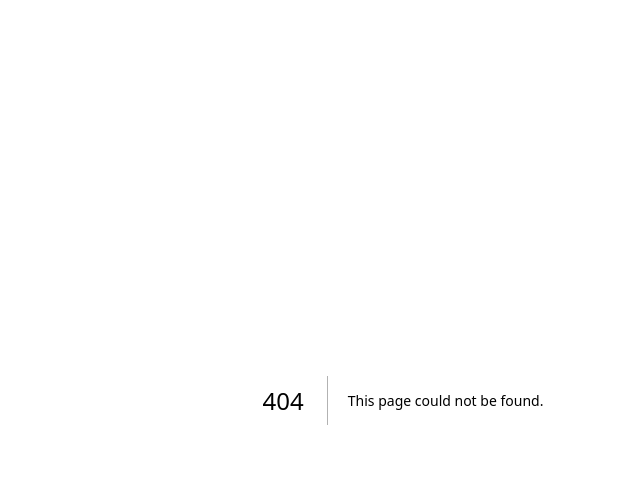
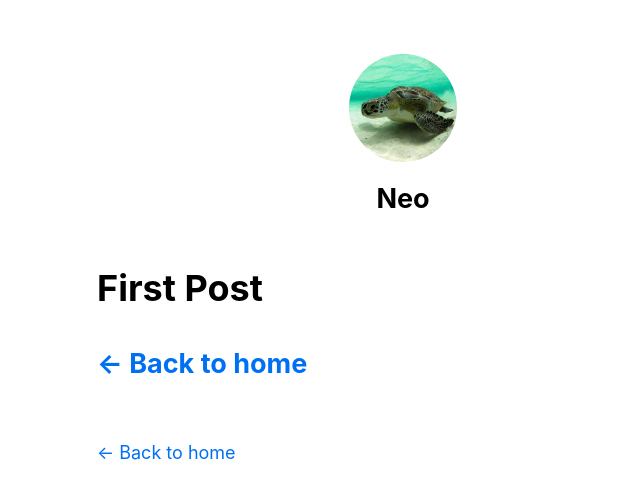
Before and after one commit to davidvsop/timeline, a Next.js app: page /posts/first-post in a window 1280 px wide. Before the commit this address had no page. Shown: the top 498 px of the page, without its empty margins (237-877 px from the left). Built offline with nearby package versions, Linux system fonts and the light colour scheme.

Commit message:
starting the site

```diff
--- /dev/null
+++ b/components/alert.module.css
@@ -0,0 +1,6 @@
+.success {
+  color: green;
+}
+.error {
+  color: red;
+}
--- /dev/null
+++ b/components/layout.js
@@ -0,0 +1,69 @@
+import Head from 'next/head';
+import Image from 'next/image';
+import styles from './layout.module.css';
+import utilStyles from '../styles/utils.module.css';
+import Link from 'next/link';
+
+const name = 'Neo';
+export const siteTitle = 'Neo Website';
+
+export default function Layout({ children, home }) {
+  return (
+    <div className={styles.container}>
+      <Head>
+        <link rel="icon" href="/favicon.ico" />
+        <meta
+          name="description"
+          content="Learn how to build a personal website using Next.js"
+        />
+        <meta
+          property="og:image"
+          content={`https://og-image.vercel.app/${encodeURI(
+            siteTitle,
+          )}.png?theme=light&md=0&fontSize=75px&images=https%3A%2F%2Fassets.vercel.com%2Fimage%2Fupload%2Ffront%2Fassets%2Fdesign%2Fnextjs-black-logo.svg`}
+        />
+        <meta name="og:title" content={siteTitle} />
+        <meta name="twitter:card" content="summary_large_image" />
+      </Head>
+      <header className={styles.header}>
+        {home ? (
+          <>
+            <Image
+              priority
+              src="/images/profile.jpg"
+              className={utilStyles.borderCircle}
+              height={144}
+              width={144}
+              alt=""
+            />
+            <h1 className={utilStyles.heading2Xl}>{name}</h1>
+          </>
+        ) : (
+          <>
+            <Link href="/">
+              <Image
+                priority
+                src="/images/profile.jpg"
+                className={utilStyles.borderCircle}
+                height={108}
+                width={108}
+                alt=""
+              />
+            </Link>
+            <h2 className={utilStyles.headingLg}>
+              <Link href="/" className={utilStyles.colorInherit}>
+                {name}
+              </Link>
+            </h2>
+          </>
+        )}
+      </header>
+      <main>{children}</main>
+      {!home && (
+        <div className={styles.backToHome}>
+          <Link href="/">← Back to home</Link>
+        </div>
+      )}
+    </div>
+  );
+}
--- /dev/null
+++ b/components/layout.module.css
@@ -0,0 +1,15 @@
+.container {
+  max-width: 36rem;
+  padding: 0 1rem;
+  margin: 3rem auto 6rem;
+}
+
+.header {
+  display: flex;
+  flex-direction: column;
+  align-items: center;
+}
+
+.backToHome {
+  margin: 3rem 0 0;
+}
--- a/package.json
+++ b/package.json
@@ -12,5 +12,10 @@
   },
   "engines": {
     "node": ">=18"
+  },
+  "devDependencies": {
+    "autoprefixer": "^10.4.16",
+    "postcss": "^8.4.32",
+    "tailwindcss": "^3.3.6"
   }
 }
--- /dev/null
+++ b/pages/_app.js
@@ -0,0 +1,6 @@
+// `pages/_app.js`
+import '../styles/global.css';
+
+export default function App({ Component, pageProps }) {
+  return <Component {...pageProps} />;
+}
--- /dev/null
+++ b/pages/posts/first-post.js
@@ -0,0 +1,25 @@
+import Link from 'next/link';
+import Head from 'next/head';
+import Layout from '../../components/layout';
+// import Script from 'next/script';
+
+export default function FirstPost() {
+  return (
+    <Layout>
+      <Head>
+        <title>First Post</title>
+      </Head>
+      {/* <Script
+        src="https://connect.facebook.net/en_US/sdk.js"
+        strategy="lazyOnload"
+        onLoad={() =>
+          console.log(`script loaded correctly, window.FB has been populated`)
+        }
+      /> */}
+      <h1>First Post</h1>
+      <h2>
+        <Link href="/">← Back to home</Link>
+      </h2>
+    </Layout>
+  );
+}
--- a/styles/global.css
+++ b/styles/global.css
@@ -1,32 +1,28 @@
+/* I can only be used in the _app.js file */
 html,
 body {
   padding: 0;
   margin: 0;
-  font-family:
-    Inter,
-    -apple-system,
-    BlinkMacSystemFont,
-    Segoe UI,
-    Roboto,
-    Oxygen,
-    Ubuntu,
-    Cantarell,
-    Fira Sans,
-    Droid Sans,
-    Helvetica Neue,
-    sans-serif;
-}
-
-a {
-  color: inherit;
-  text-decoration: none;
+  font-family: -apple-system, BlinkMacSystemFont, Segoe UI, Roboto, Oxygen, Ubuntu,
+    Cantarell, Fira Sans, Droid Sans, Helvetica Neue, sans-serif;
+  line-height: 1.6;
+  font-size: 18px;
 }
 
 * {
   box-sizing: border-box;
 }
 
+a {
+  color: #0070f3;
+  text-decoration: none;
+}
+
+a:hover {
+  text-decoration: underline;
+}
+
 img {
   max-width: 100%;
-  height: auto;
+  display: block;
 }
--- /dev/null
+++ b/styles/utils.module.css
@@ -0,0 +1,52 @@
+.heading2Xl {
+  font-size: 2.5rem;
+  line-height: 1.2;
+  font-weight: 800;
+  letter-spacing: -0.05rem;
+  margin: 1rem 0;
+}
+
+.headingXl {
+  font-size: 2rem;
+  line-height: 1.3;
+  font-weight: 800;
+  letter-spacing: -0.05rem;
+  margin: 1rem 0;
+}
+
+.headingLg {
+  font-size: 1.5rem;
+  line-height: 1.4;
+  margin: 1rem 0;
+}
+
+.headingMd {
+  font-size: 1.2rem;
+  line-height: 1.5;
+}
+
+.borderCircle {
+  border-radius: 9999px;
+}
+
+.colorInherit {
+  color: inherit;
+}
+
+.padding1px {
+  padding-top: 1px;
+}
+
+.list {
+  list-style: none;
+  padding: 0;
+  margin: 0;
+}
+
+.listItem {
+  margin: 0 0 1.25rem;
+}
+
+.lightText {
+  color: #666;
+}
```
Also changed, not shown: components/alert.js (added, +15 -0 lines), pages/index.js (+10 -122 lines), public/images/profile.jpg (added), 1 other file (tests, documents, lock files or other folders).
